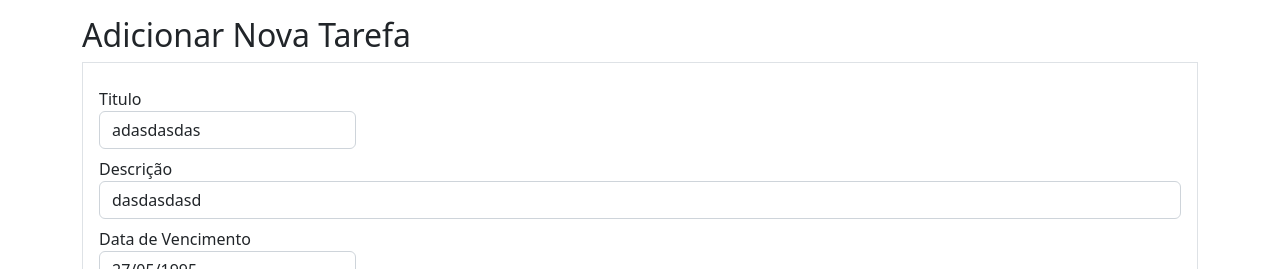
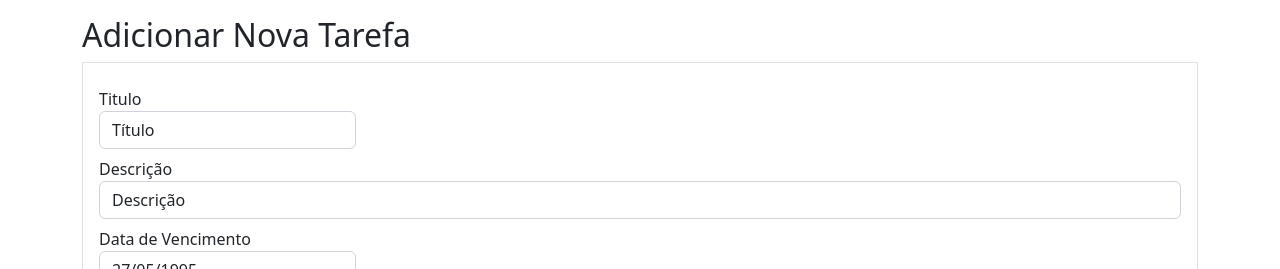
Before and after one commit to gabriel-del/santander-coders-2023, an Angular app in the folder m5/: page / in a window 1280 px wide. Shown: the top 269 px of the page. Built offline with nearby package versions, Linux system fonts and the light colour scheme.

Commit message:
refactor again

```diff
--- a/m5/src/app/components/detail.ts
+++ b/m5/src/app/components/detail.ts
@@ -3,11 +3,12 @@ import {Task} from 'src/models/task.model'
 
 @Component({
   selector: 'app-task-detail',
-  template: `<div class="mt-5 border p-3">
+  template: `
+<div class="mt-5 border p-3">
   <div class="d-flex flex-shrink-0 align-items-center justify-content-between">
     <h2>Detalhes da Tarefa</h2>
     <button (click)="close()" type="button" class="btn-close" data-bs-dismiss="modal" aria-label="Close" ></button>
-   </div>
+  </div>
   <p><strong>Título:</strong> {{ task.title }}</p>
   <p><strong>Descrição:</strong> {{ task.description }}</p>
   <p><strong>Data de Vencimento:</strong> {{ task.date | date : "dd/MM/yyyy" }}</p>
--- a/m5/src/app/components/form-reactive.ts
+++ b/m5/src/app/components/form-reactive.ts
@@ -8,7 +8,6 @@ import {Task} from 'src/models/task.model'
   template: `
   <div class="mt-3">
   <h2>Adicionar Nova Tarefa</h2>
-
   <form class="border p-3 mb-3" [formGroup]="formTask" (ngSubmit)="submitTask()">
     <div class="form-group">
       <label>Titulo <input class="form-control" id="title" type="text" name="title" formControlName="title" /> </label>
@@ -21,11 +20,9 @@ import {Task} from 'src/models/task.model'
     </div>
     <div class="form-group">
       <label>Data de Vencimento <input class="form-control" id="date" type="text" appDateMask name="date" formControlName="date" /> </label>
-
       <div class="text-danger" *ngIf="formTask.get('date')?.hasError('required')" > Data é obrigatório </div>
       <div class="text-danger" *ngIf="formTask.get('date')?.hasError('dateLessThan')" > Erro dateLessThan </div>
     </div>
-
     <div class="form-group">
       <label for="status">Status</label>
       <select class="form-control" name="status" id="status" formControlName="status" >
@@ -33,20 +30,14 @@ import {Task} from 'src/models/task.model'
         <option value="trabalhando">Trabalhando</option>
         <option value="finalizado">Finalizado</option>
       </select>
-
-      <div class="text-danger" *ngIf="formTask.get('status')?.hasError('required')" >
-        Status é obrigatório
+      <div class="text-danger" *ngIf="formTask.get('status')?.hasError('required')" > Status é obrigatório </div>
+    </div>
+    <button type="button" class="btn btn-secondary" (click)="addTag()">Adicionar</button>
+    <div class="form-group" formArrayName="tags">
+      <div *ngFor="let tag of tags.controls; let i = index">
+        <label>Nome da Tag: <input id="tags" type="text" [formControlName]="i"/></label>
       </div>
     </div>
-
-    <button type="button" class="btn btn-secondary" (click)="addTag()"> Adicionar </button>
-
-    <div class="form-group" formArrayName="tags">
-      <div *ngFor="let tag of tags.controls; let i = index">
-        <label>Nome da Tag: <input id="tags" type="text" [formControlName]="i" /></label>
-      </div>
-    </div>
-
     <button type="submit" class="btn btn-primary mt-4 w-100">Criar</button>
   </form>
 </div>
@@ -58,8 +49,8 @@ import {Task} from 'src/models/task.model'
 export class FormReactive implements OnInit {
   @Input() task: Task | null = {
     date: '27/05/1995',
-    description: 'dasdasdasd',
-    title: 'adasdasdas',
+    description: 'Descrição',
+    title: 'Título',
     status: 'toDo',
     tags: ['Angular', 'React'],
   }
```
Also changed, not shown: 2 other files (tests, documents, lock files or other folders).
